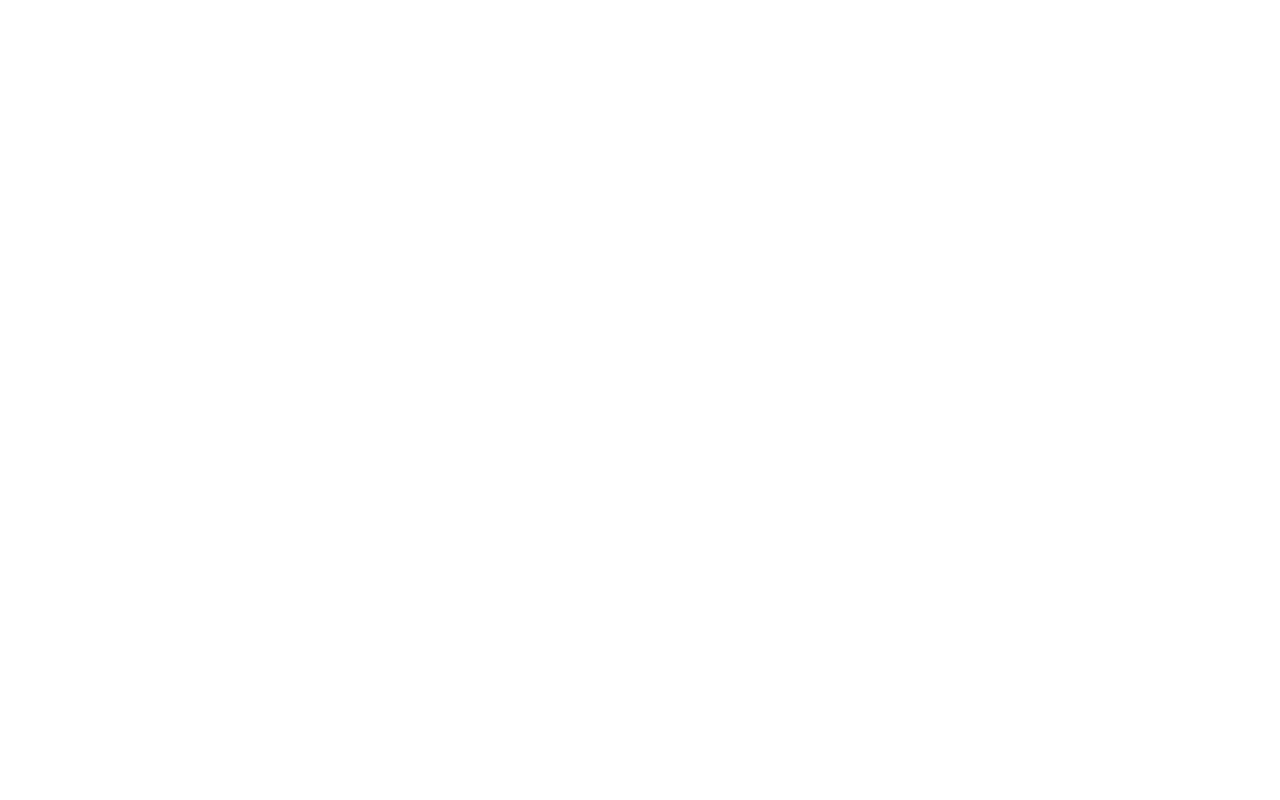
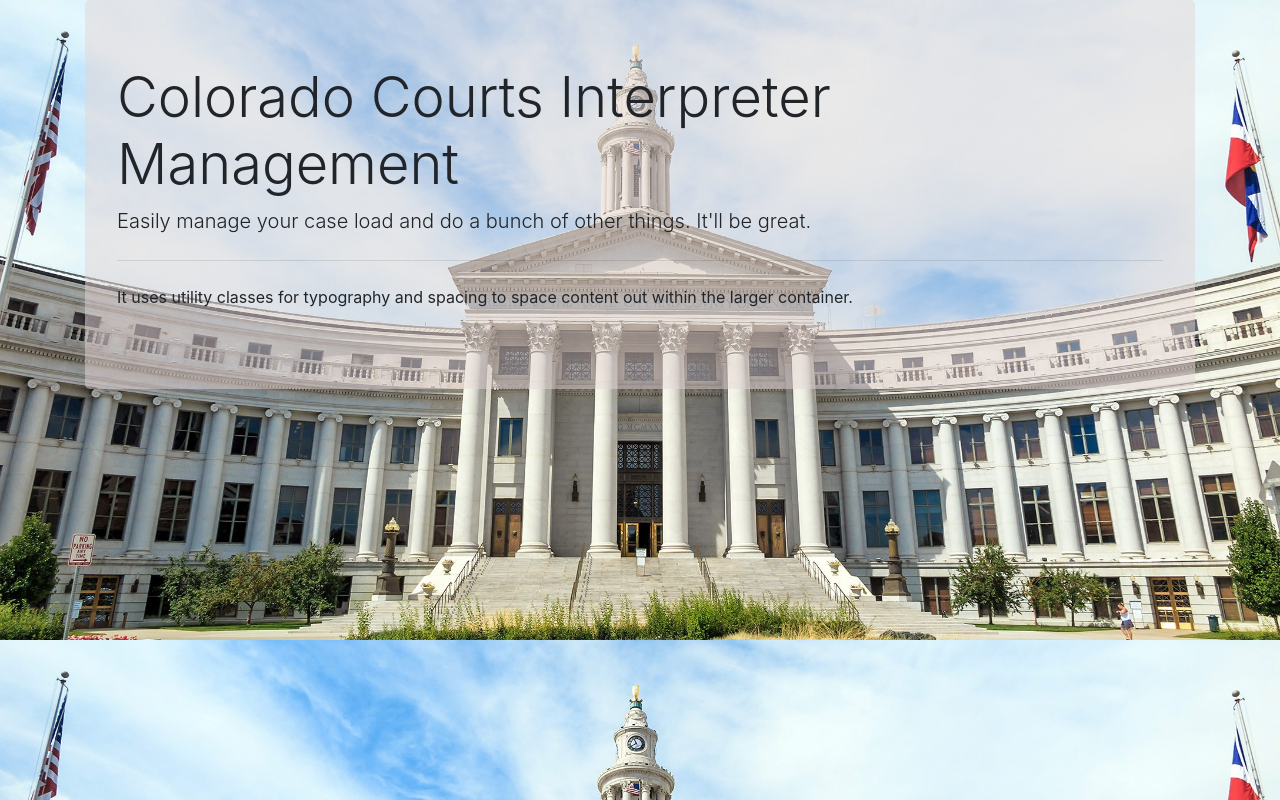
Before and after one commit to ezagala/coloradoCourtsApp, a website: page public/index.html in a window 1280 px wide. Drawn offline with nearby package versions, Linux system fonts and the light colour scheme.

Commit message:
Homepage

```diff
--- a/public/css/style.css
+++ b/public/css/style.css
@@ -0,0 +1,9 @@
+body {
+    background-image: url("./../assets/cityCourthouse1.jpg");
+    background-size: cover;
+}
+
+.jumbotron {
+    background: rgb(0, 25, 87); /* This is for ie8 and below */
+    background: rgba(230, 213, 213, 0.5);
+ }
--- a/public/index.html
+++ b/public/index.html
@@ -1,11 +1,37 @@
 <!DOCTYPE html>
+<html lang="en">
+
 <head>
     <meta charset="UTF-8">
     <meta name="viewport" content="width=device-width, initial-scale=1.0">
     <meta http-equiv="X-UA-Compatible" content="ie=edge">
-    <title>Document</title>
+    <title>Home</title>
+    <link rel="stylesheet" href="https://maxcdn.bootstrapcdn.com/bootstrap/4.0.0/css/bootstrap.min.css" integrity="sha384-Gn5384xqQ1aoWXA+058RXPxPg6fy4IWvTNh0E263XmFcJlSAwiGgFAW/dAiS6JXm"
+        crossorigin="anonymous">
+    <link rel="stylesheet" type="text/css" href="../public/css/style.css">
 </head>
+
 <body>
 
+    <div class="container">
+
+        <div class="jumbotron">
+            <h1 class="display-4">Colorado Courts Interpreter Management</h1>
+            <p class="lead">Easily manage your case load and do a bunch of other things. It'll be great.</p>
+            <hr class="my-4">
+            <p>It uses utility classes for typography and spacing to space content out within the larger container.</p>
+        </div>
+
+    </div>
+
+
+
+    <script src="https://code.jquery.com/jquery-3.2.1.slim.min.js" integrity="sha384-KJ3o2DKtIkvYIK3UENzmM7KCkRr/rE9/Qpg6aAZGJwFDMVNA/GpGFF93hXpG5KkN"
+        crossorigin="anonymous"></script>
+    <script src="https://cdnjs.cloudflare.com/ajax/libs/popper.js/1.12.9/umd/popper.min.js" integrity="sha384-ApNbgh9B+Y1QKtv3Rn7W3mgPxhU9K/ScQsAP7hUibX39j7fakFPskvXusvfa0b4Q"
+        crossorigin="anonymous"></script>
+    <script src="https://maxcdn.bootstrapcdn.com/bootstrap/4.0.0/js/bootstrap.min.js" integrity="sha384-JZR6Spejh4U02d8jOt6vLEHfe/JQGiRRSQQxSfFWpi1MquVdAyjUar5+76PVCmYl"
+        crossorigin="anonymous"></script>
 </body>
+
 </html>
```
Also changed, not shown: public/assets/Lindsey-FlaniganCourthouse3.jpg (added), public/assets/cityCourthouse1.jpg (added).
